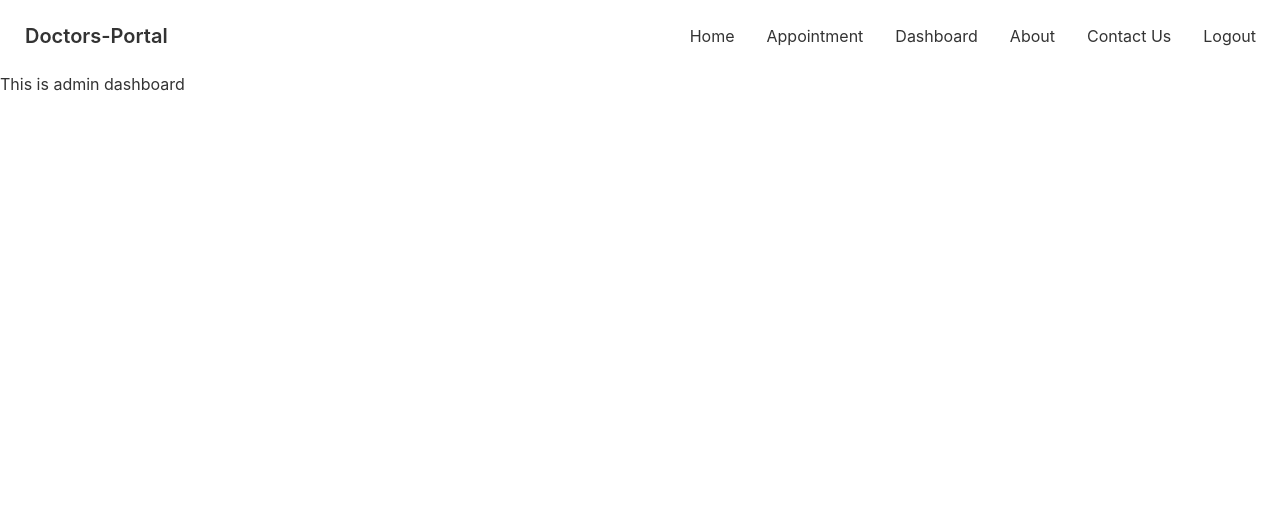
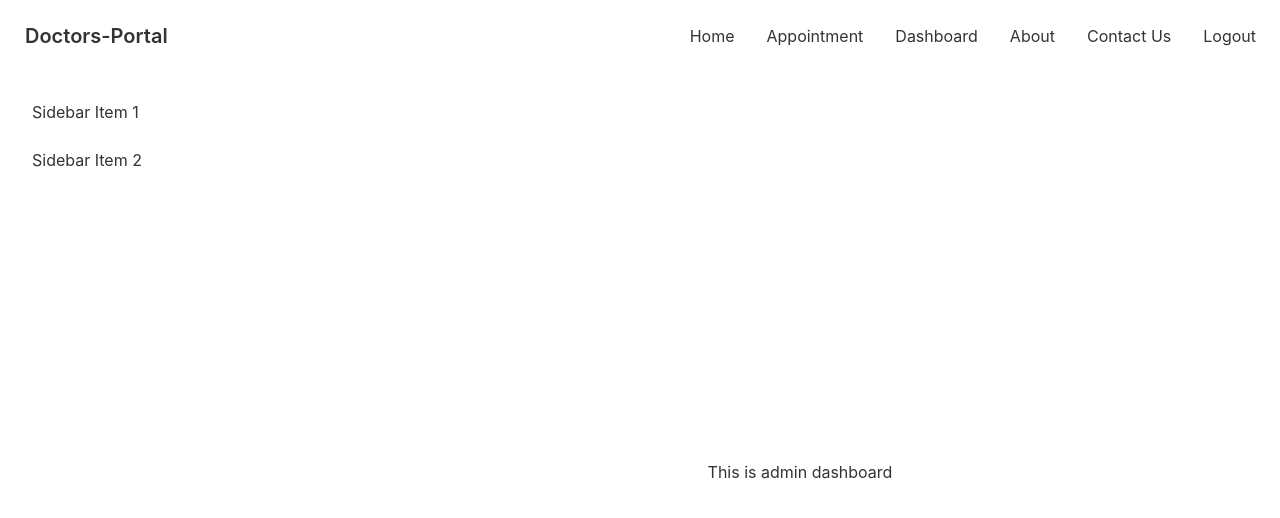
Before and after one commit to EhsanEIK/doctors-portal-client, a React (Create React App) app: page /dashboard in a window 1280 px wide. Shown: the top 518 px of the page. Built offline with nearby package versions, Linux system fonts and the light colour scheme; no server answers; sample sign-in values are in the browser's storage.

Commit message:
added sidebar in Dashboard Layout

```diff
--- a/src/Pages/Shared/Navbar/Navbar.js
+++ b/src/Pages/Shared/Navbar/Navbar.js
@@ -35,7 +35,7 @@
                     <label tabIndex={0} className="btn btn-ghost lg:hidden">
                         <svg xmlns="http://www.w3.org/2000/svg" className="h-5 w-5" fill="none" viewBox="0 0 24 24" stroke="currentColor"><path strokeLinecap="round" strokeLinejoin="round" strokeWidth="2" d="M4 6h16M4 12h8m-8 6h16" /></svg>
                     </label>
-                    <ul tabIndex={0} className="menu menu-compact dropdown-content mt-3 p-2 shadow bg-base-100 rounded-box w-52">
+                    <ul tabIndex={1} className="menu menu-compact dropdown-content mt-3 p-2 shadow bg-base-100 rounded-box w-52">
                         {menuItems}
                     </ul>
                 </div>
@@ -46,6 +46,9 @@
                     {menuItems}
                 </ul>
             </div>
+            <label htmlFor="dashboard-drawer" tabIndex={2} className="btn btn-ghost lg:hidden">
+                <svg xmlns="http://www.w3.org/2000/svg" className="h-5 w-5" fill="none" viewBox="0 0 24 24" stroke="currentColor"><path strokeLinecap="round" strokeLinejoin="round" strokeWidth="2" d="M4 6h16M4 12h8m-8 6h16" /></svg>
+            </label>
         </div>
     );
 };
--- a/src/layouts/DashboardLayout.js
+++ b/src/layouts/DashboardLayout.js
@@ -6,7 +6,19 @@
     return (
         <div>
             <Navbar></Navbar>
-            <Outlet></Outlet>
+            <div className="drawer drawer-mobile">
+                <input id="dashboard-drawer" type="checkbox" className="drawer-toggle" />
+                <div className="drawer-content flex flex-col items-center justify-center">
+                    <Outlet></Outlet>
+                </div>
+                <div className="drawer-side">
+                    <label htmlFor="dashboard-drawer" className="drawer-overlay"></label>
+                    <ul className="menu p-4 w-80 bg-base-100 text-base-content">
+                        <li><a>Sidebar Item 1</a></li>
+                        <li><a>Sidebar Item 2</a></li>
+                    </ul>
+                </div>
+            </div>
         </div>
     );
 };
```
